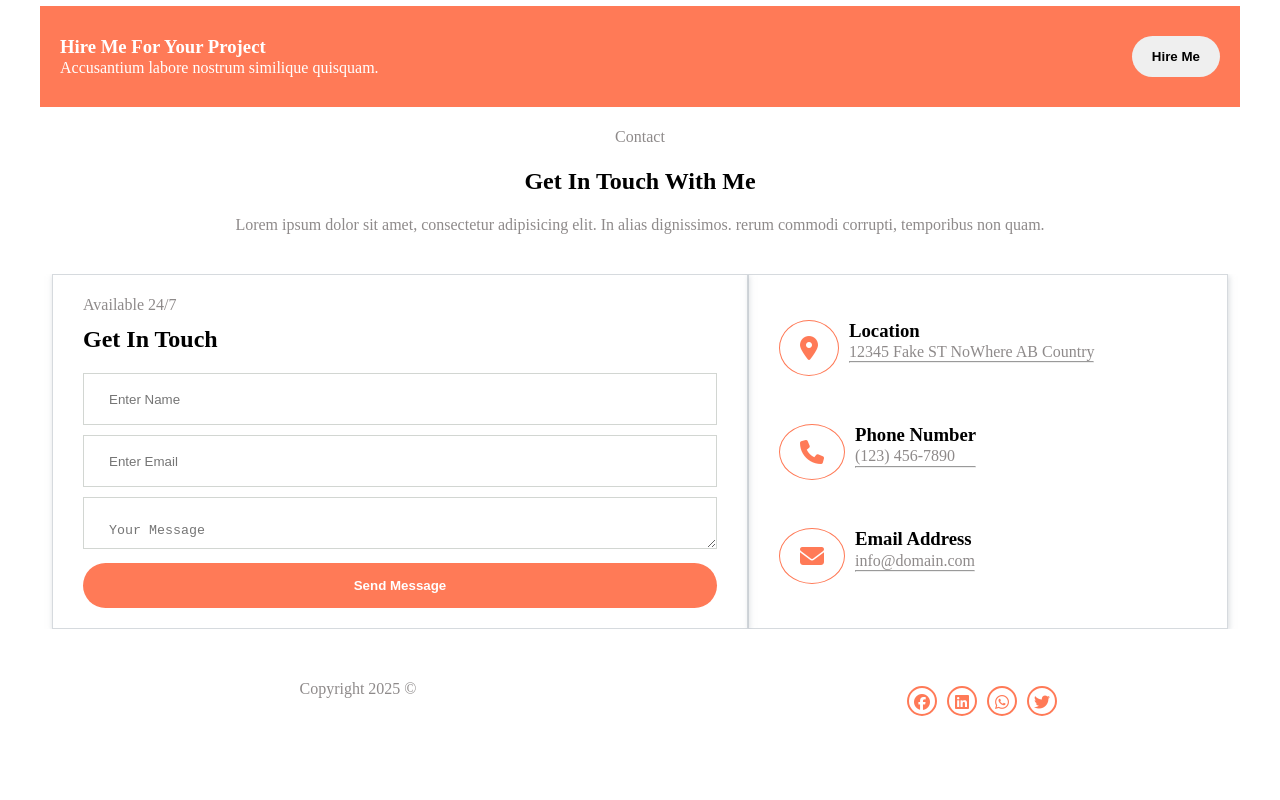
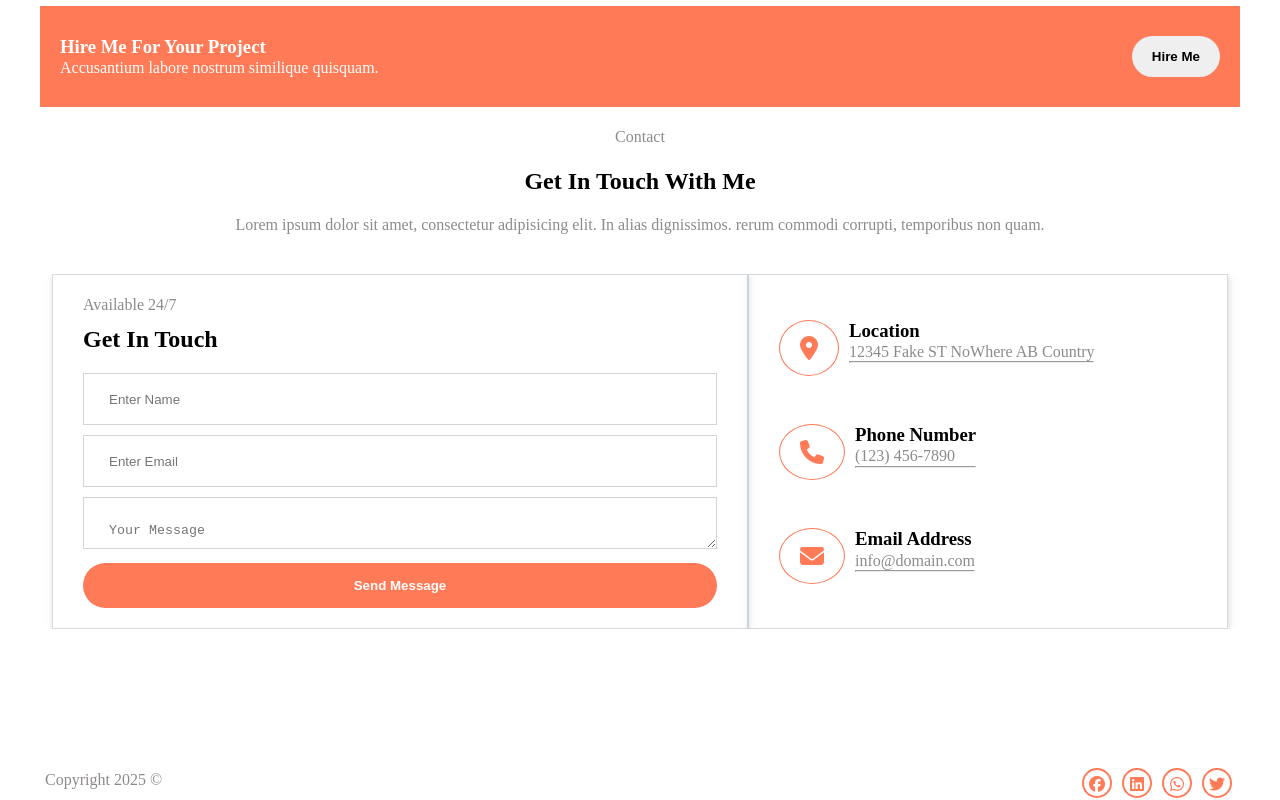
Before and after one commit to VikrantSKulkarni/portfolio-template, a plain HTML site: page index.html in a window 1280 px wide. Shown: the part 4956-5756 px from the top of the page. Drawn offline with Linux system fonts and the light colour scheme.

Commit message:
change footer

```diff
--- a/css/style.css
+++ b/css/style.css
@@ -183,7 +183,14 @@ h1,h2,h3,h4,h5,h6,p {
   border-radius: 12px;
   font-size: 7px;
 } */
-
+.footer-item{
+    display: flex;
+    justify-content: space-between;
+    align-items: center;
+    padding: 2px 5px;
+    grid-template-columns: 100%;
+    width: 100%;
+}
 .social{
     margin-top: 7px;
 }
@@ -548,6 +555,8 @@ video{
     opacity: .7;
     font-size: 14px;
 }
+
+
 /* Mobile devices (max-width: 768px) */
 @media (max-width: 768px) {
     .hero{
--- a/index.html
+++ b/index.html
@@ -345,7 +345,9 @@
 
          </div>
       </div>
-      <div class="hero-wrapper mt-5">
+
+   </section>
+   <div class=" mt-5 footer-item">
       <p>
          Copyright 2025 &copy;
       </p>
@@ -356,7 +358,9 @@
          <a href="#" class="social-item"><i class="fa-brands fa-twitter"></i></a>
       </div>
    </div>
-   </section>
+
+
+
 
    <script src="https://kit.fontawesome.com/9e389eeb6e.js" crossorigin="anonymous"></script>
 </body>
```
Lines whose indentation alone changed are shown as unchanged.
